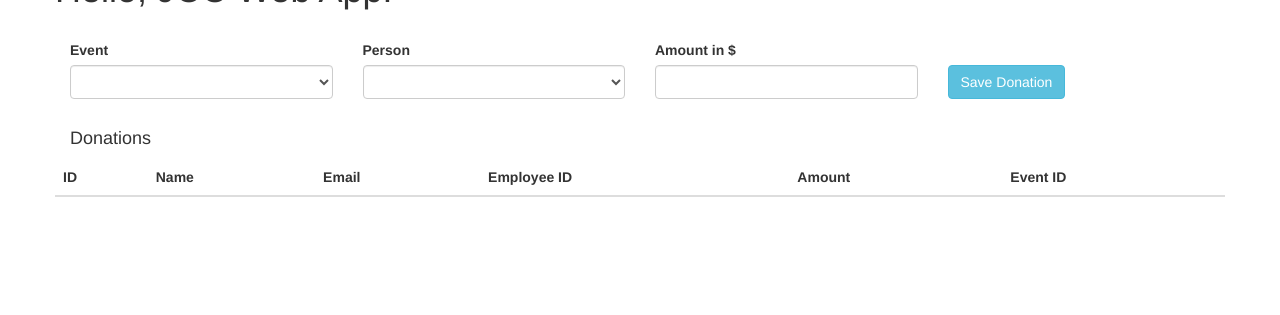
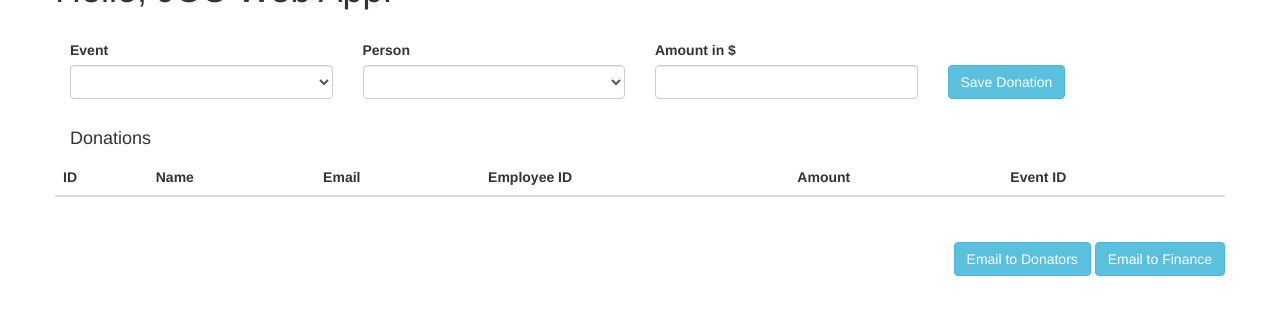
Before and after one commit to WomensCodingCircle/jcc-app, a Flask app: page / in a window 1280 px wide. Shown: the part 50-365 px from the top of the page. Run offline with Flask 2, Linux system fonts and the light colour scheme; data that the repository does not hold is empty; some libraries are stand-ins or nearby versions.

Commit message:
Open email template from landing page

```diff
--- a/app/__init__.py
+++ b/app/__init__.py
@@ -75,4 +75,9 @@ def generate_email_default():
 @app.route('/mail/event/<event_id>/template/<template_id>')
 def generate_email(event_id, template_id):
    # TODO: Query for the event with given event_id and for the template and generate email message and values for From, To, CC field
-   return render_template("email.html")
+   event = Event.query.filter_by(id=event_id)
+   if template_id == '1':
+         title = "Email to Donators"
+   else:
+         title = "Email to Finance"
+   return render_template("email.html", tTitle = title)
--- a/app/templates/landing_page.html
+++ b/app/templates/landing_page.html
@@ -18,7 +18,7 @@
             <div class="col-lg-3">
                <label>Event</label>
                <div>
-                  <select class="form-control" onchange="window.location = jcc.myRoot + 'event/' + this.value" style="margin-right: 2em;">
+                  <select id="event-box" class="form-control" onchange="window.location = jcc.myRoot + 'event/' + this.value" style="margin-right: 2em;">
                      {% for e in tEvents %}
                      {% if tEvent_id == e.id %}
                      <option value="{{e.id}}" selected>{{e.name}}</option>
@@ -76,9 +76,20 @@
             </tbody>
          </table>
       </div>
+      <div class="row" style="text-align: right;">
+         <button type="button" class="btn btn-info" style="margin-top: 1.8em"
+                  onclick="generateEmail(1)" >Email to Donators</button>
+         <button type="button" class="btn btn-info" style="margin-top: 1.8em"
+                  onclick="generateEmail(2)" >Email to Finance</button>
+      </div>
    </div>
    <script>
       var jcc = jcc || {};
       jcc.myRoot = "{{ url_for('landing_page')}}";
+
+      var generateEmail = function(templateId){
+         var eventId = document.getElementById('event-box').value;
+         window.location = jcc.myRoot + 'mail/event/' + eventId + '/template/' + templateId;
+      }
    </script>
 {% endblock %}
```
Also changed, not shown: app/templates/email.html (+12 -1 lines).
